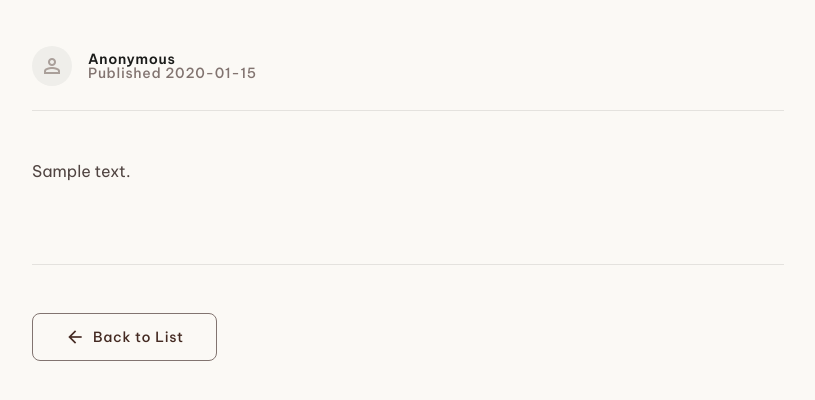
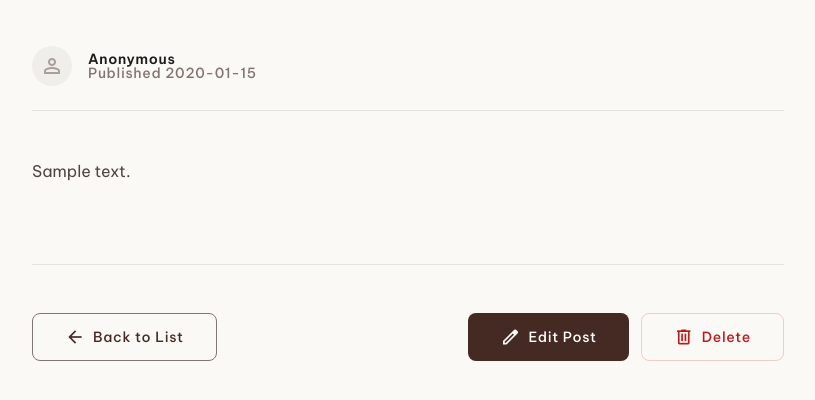
Before and after one commit to yujihye603-eng/day4-flask, a Flask app: page /post/1 in a window 1280 px wide. Shown: the part 246-646 px from the top of the page, without its empty margins (232-1047 px from the left). Run offline with Flask 3, Linux system fonts and the light colour scheme; tables that the repository leaves empty hold one stand-in row (values such as "Sample post"); some libraries are stand-ins or nearby versions.

Commit message:
게시글 수정(U) 및 삭제(D) 기능 추가
Co-Authored-By: Claude Opus 4.7 <noreply@anthropic.com>

```diff
--- a/app.py
+++ b/app.py
@@ -4,7 +4,7 @@ from flask import Flask, render_template, request, redirect, url_for
 import sqlite3
 
 app = Flask(__name__)
-DB_PATH = os.path.join(app.root_path, "board.db")
+DB_PATH = os.path.join(os.path.dirname(os.path.abspath(__file__)), "board.db")
 
 
 def get_db():
@@ -68,6 +68,39 @@ def post_detail(post_id):
     return render_template("post_detail.html", post=post)
 
 
+@app.route("/post/<int:post_id>/edit", methods=["GET", "POST"])
+def edit_post(post_id):
+    conn = get_db()
+    post = conn.execute(
+        "SELECT * FROM posts WHERE id = ?", (post_id,)
+    ).fetchone()
+    conn.close()
+    if post is None:
+        return redirect(url_for("post_list"))
+    if request.method == "POST":
+        title = request.form.get("title", "").strip()
+        content = request.form.get("content", "").strip()
+        if title and content:
+            conn = get_db()
+            conn.execute(
+                "UPDATE posts SET title = ?, content = ? WHERE id = ?",
+                (title, content, post_id),
+            )
+            conn.commit()
+            conn.close()
+            return redirect(url_for("post_detail", post_id=post_id))
+    return render_template("write_post.html", post=post)
+
+
+@app.route("/post/<int:post_id>/delete", methods=["POST"])
+def delete_post(post_id):
+    conn = get_db()
+    conn.execute("DELETE FROM posts WHERE id = ?", (post_id,))
+    conn.commit()
+    conn.close()
+    return redirect(url_for("post_list"))
+
+
 # ── Init ────────────────────────────────────────────────────────────
 
 with app.app_context():
--- a/templates/post_detail.html
+++ b/templates/post_detail.html
@@ -128,6 +128,18 @@
             <span class="material-symbols-outlined text-[20px]" data-icon="arrow_back">arrow_back</span>
             Back to List
         </a>
+        <div class="flex w-full sm:w-auto items-center gap-stack-sm">
+            <a href="{{ url_for('edit_post', post_id=post['id']) }}" class="flex-1 sm:flex-none px-8 h-12 flex items-center justify-center gap-2 bg-primary text-on-primary font-label-sm text-label-sm rounded-lg hover:opacity-90 transition-all active:scale-95 duration-200">
+                <span class="material-symbols-outlined text-[20px]" data-icon="edit">edit</span>
+                Edit Post
+            </a>
+            <form method="POST" action="{{ url_for('delete_post', post_id=post['id']) }}" onsubmit="return confirm('정말 삭제할까요?');">
+                <button type="submit" class="flex-1 sm:flex-none px-8 h-12 flex items-center justify-center gap-2 border border-error/20 text-error font-label-sm text-label-sm rounded-lg hover:bg-error/5 transition-all active:scale-95 duration-200">
+                    <span class="material-symbols-outlined text-[20px]" data-icon="delete">delete</span>
+                    Delete
+                </button>
+            </form>
+        </div>
     </div>
 </main>
 
```
Also changed, not shown: templates/write_post.html (+5 -4 lines).
